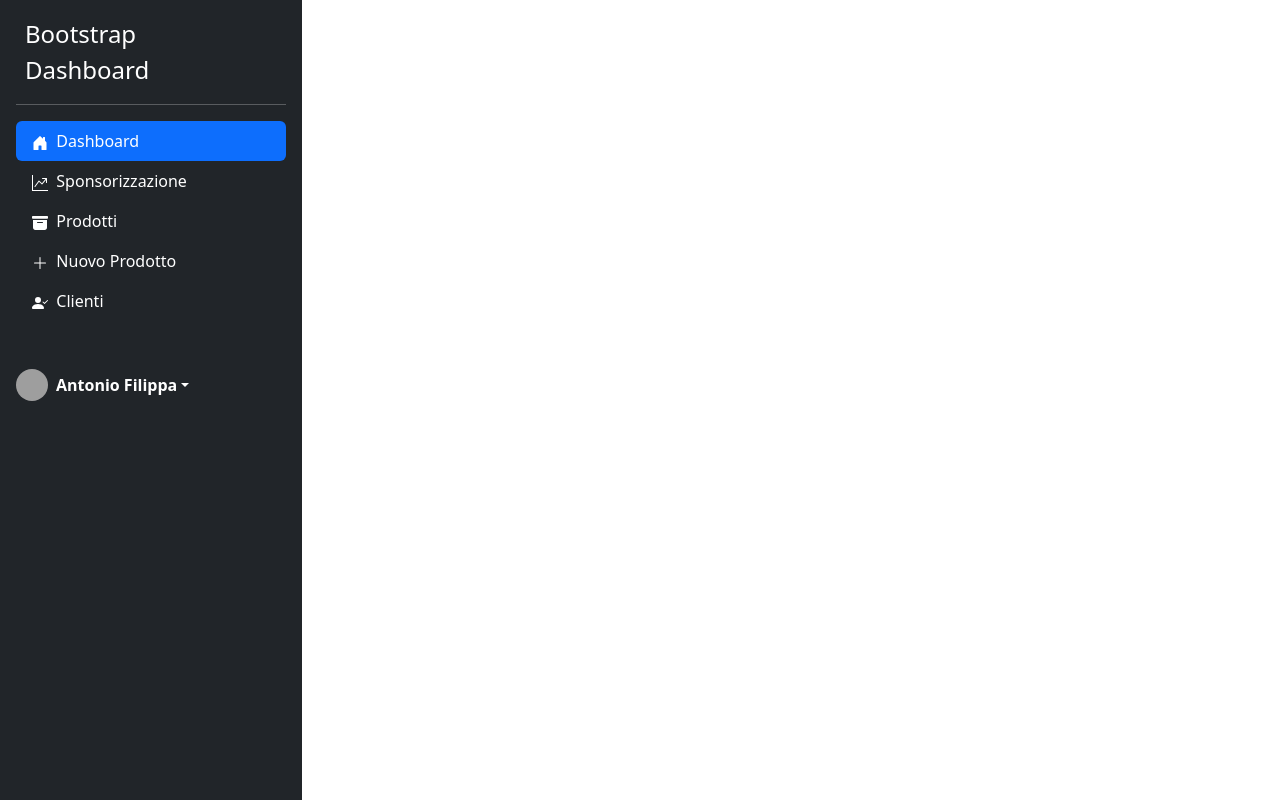
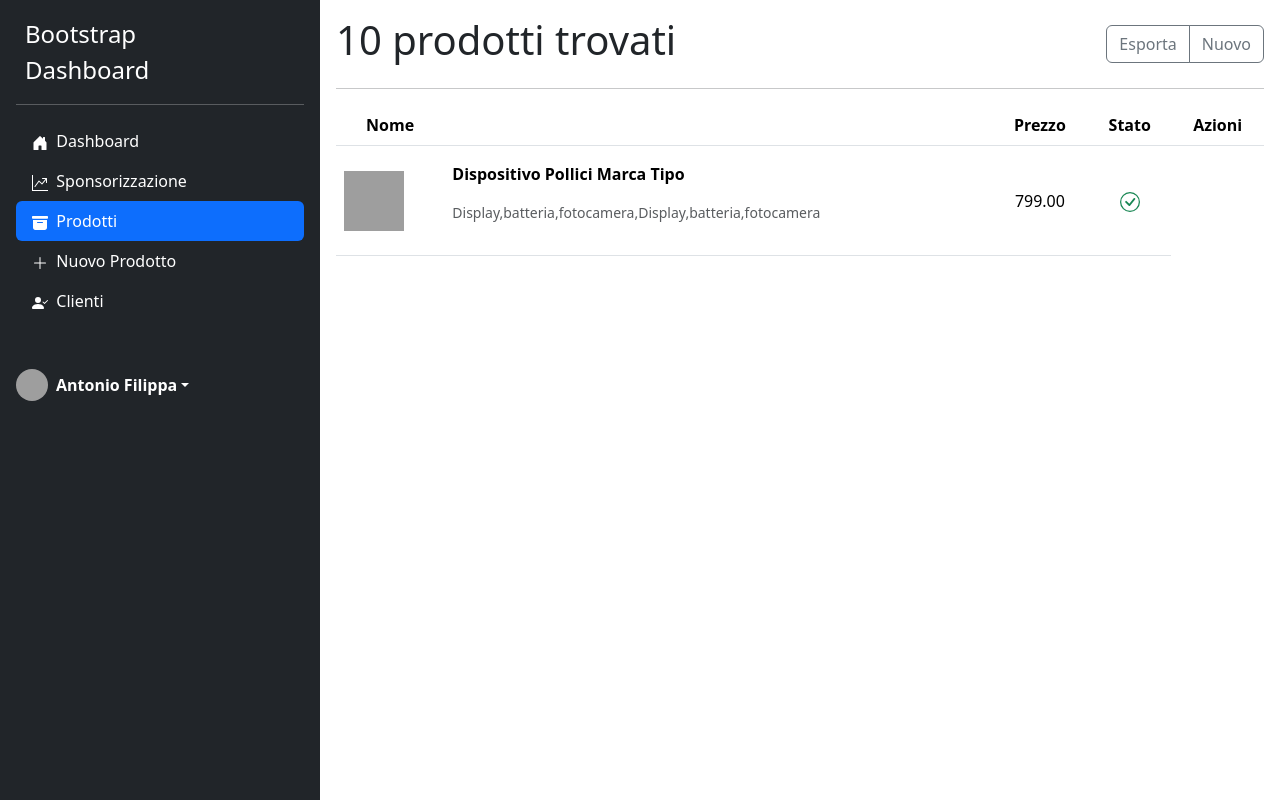
Before and after one commit to AntonioFilippa/html-css-boostrap-dashboard, a plain HTML site: page prodotti.html in a window 1280 px wide. Drawn offline with nearby package versions, Linux system fonts and the light colour scheme; grey boxes are pictures that could not be loaded.

Commit message:
[PRICING AND PRODUCT RESPONSIVE DONE]

```diff
--- a/prodotti.html
+++ b/prodotti.html
@@ -29,16 +29,16 @@
       <div class="collapse navbar-collapse" id="collapsibleNavbar">
         <ul class="navbar-nav">
           <li class="nav-item">
-            <a class="nav-link" href="#">Dashboard</a>
+            <a class="nav-link" href="index.html">Dashboard</a>
           </li>
           <li class="nav-item">
-            <a class="nav-link" href="#">Sponsorizzazione</a>
+            <a class="nav-link" href="sponsorizzazione.html">Sponsorizzazione</a>
           </li>
           <li class="nav-item">
-            <a class="nav-link" href="#">Prodotti</a>
+            <a class="nav-link active" href="prodotti.html">Prodotti</a>
           </li>
           <li class="nav-item">
-            <a class="nav-link" href="#">Nuovo Prodotto</a>
+            <a class="nav-link" href="nuovo-prodotto.html">Nuovo Prodotto</a>
           </li>
           <li class="nav-item">
             <a class="nav-link" href="#">Clienti</a>
@@ -66,10 +66,10 @@
 
 </div>
 
-    <div class="container-fluid p-0">
-        <div class="row">
-            <div class="col-3 d-none d-md-flex ">
-                <div class="flex-column flex-shrink-0 p-3 text-white bg-dark vh-100" style="width: 100%;">
+    <div class="container-fluid p-0 vh-100">
+        <div class="row m-0">
+            <div class="col-3 d-none d-md-flex p-0 ">
+                <div class="flex-column flex-shrink-0 p-3 text-white bg-dark h-100 " style="width: 100%;">
                         <a href="/" class="d-flex align-items-center mb-3 mb-md-0 me-md-auto text-white text-decoration-none">
                           <svg class="bi me-2" width="1" height="32"><use xlink:href="#bootstrap"></use></svg>
                           <span class="fs-4">Bootstrap <br> Dashboard</span>
@@ -77,7 +77,7 @@
                         <hr>
                         <ul class="nav nav-pills flex-column flex-shrink-0">
                           <li class="nav-item">
-                            <a href="#" class="nav-link active" aria-current="page">
+                            <a href="index.html" class="nav-link text-white" aria-current="page">
                                 <svg xmlns="http://www.w3.org/2000/svg" width="16" height="16" fill="currentColor" class="bi bi-house-door-fill" viewBox="0 0 16 16">
                                     <path d="M6.5 14.5v-3.505c0-.245.25-.495.5-.495h2c.25 0 .5.25.5.5v3.5a.5.5 0 0 0 .5.5h4a.5.5 0 0 0 .5-.5v-7a.5.5 0 0 0-.146-.354L13 5.793V2.5a.5.5 0 0 0-.5-.5h-1a.5.5 0 0 0-.5.5v1.293L8.354 1.146a.5.5 0 0 0-.708 0l-6 6A.5.5 0 0 0 1.5 7.5v7a.5.5 0 0 0 .5.5h4a.5.5 0 0 0 .5-.5"/>
                                   </svg>
@@ -87,16 +87,16 @@
                             </a>
                           </li>
                           <li>
-                            <a href="#" class="nav-link text-white">
+                            <a href="sponsorizzazione.html" class="nav-link text-white">
                                 <svg xmlns="http://www.w3.org/2000/svg" width="16" height="16" fill="currentColor" class="bi bi-graph-up-arrow" viewBox="0 0 16 16">
                                     <path fill-rule="evenodd" d="M0 0h1v15h15v1H0zm10 3.5a.5.5 0 0 1 .5-.5h4a.5.5 0 0 1 .5.5v4a.5.5 0 0 1-1 0V4.9l-3.613 4.417a.5.5 0 0 1-.74.037L7.06 6.767l-3.656 5.027a.5.5 0 0 1-.808-.588l4-5.5a.5.5 0 0 1 .758-.06l2.609 2.61L13.445 4H10.5a.5.5 0 0 1-.5-.5"/>
                                   </svg>
-                                <svg class="bi " width="0" height="16"><use xlink:href="#home"></use></svg>
+                                <svg class="bi " width="0" height="16"><use xlink:href="Sponsorizzazione"></use></svg>
                               Sponsorizzazione
                             </a>
                           </li>
                           <li>
-                            <a href="#" class="nav-link text-white">
+                            <a href="prodotti.html" class="nav-link active text-white">
                                 <svg xmlns="http://www.w3.org/2000/svg" width="16" height="16" fill="currentColor" class="bi bi-archive-fill" viewBox="0 0 16 16">
                                     <path d="M12.643 15C13.979 15 15 13.845 15 12.5V5H1v7.5C1 13.845 2.021 15 3.357 15zM5.5 7h5a.5.5 0 0 1 0 1h-5a.5.5 0 0 1 0-1M.8 1a.8.8 0 0 0-.8.8V3a.8.8 0 0 0 .8.8h14.4A.8.8 0 0 0 16 3V1.8a.8.8 0 0 0-.8-.8z"/>
                                   </svg>
@@ -106,7 +106,7 @@
                             </a>
                           </li>
                           <li>
-                            <a href="#" class="nav-link text-white">
+                            <a href="nuovo-prodotto.html" class="nav-link text-white">
                                 <svg xmlns="http://www.w3.org/2000/svg" width="16" height="16" fill="currentColor" class="bi bi-plus-lg" viewBox="0 0 16 16">
                                     <path fill-rule="evenodd" d="M8 2a.5.5 0 0 1 .5.5v5h5a.5.5 0 0 1 0 1h-5v5a.5.5 0 0 1-1 0v-5h-5a.5.5 0 0 1 0-1h5v-5A.5.5 0 0 1 8 2"/>
                                   </svg>
@@ -143,9 +143,79 @@
                       </div>
 
             </div>
-            <div class="col-9 col-sx-12 p-5 m-auto">
+            <div class=" col-sm-12 col-md-9 p-3 overflow-scroll vh-100">
+
+                <div class="row align-items-center">
+                    <div class="col-6">
+
+                      <h1 class="text-start">10 prodotti trovati</h1>
+                    </div>
+                <div class="col-6 text-end">
+
+                    <div class="btn-group" role="group" aria-label="Basic example">
+                      <button type="button" class="btn btn-outline-secondary">Esporta</button>
+                      <button type="button" class="btn btn-outline-secondary">Nuovo</button>
+                    </div>
 
 
+                </div>
+
+
+
+                </div>
+               <hr>
+               <div class="row">
+                <div class="col-12">
+                     <table class="table table-image h-100">
+                <thead>
+                  <tr class="text-center">
+
+                    <th scope="col">Nome</th>
+                    <th scope="col"> </th>
+
+                    <th class="d-none d-md-table-cell" scope="Prezzo">Prezzo</th>
+
+                    <th>Stato</th>
+
+                    <th  class ="col">Azioni</th>
+
+
+                </tr>
+
+            </thead>
+
+            <tbody class="align-middle">
+
+                <tr class="text-left">
+
+                    <th scope="row">
+
+                        <img src="https://picsum.photos/60" alt="width:">
+
+                    </th>
+
+                    <td class="text-left">
+                        <p class="fw-bold">Dispositivo Pollici Marca Tipo</p>
+                        <p class="small text-muted d-none d-lg-block">Display,batteria,fotocamera,Display,batteria,fotocamera</p>
+                    </td>
+
+                    <td class="d-none d-md-table-cell text-center">799.00</td>
+
+
+                    <td class="text-success text-center">
+                        <svg xmlns="http://www.w3.org/2000/svg" width="20" height="20" fill="currentColor" class="bi bi-check-circle text-succes" viewBox="0 0 16 16">
+                            <path d="M8 15A7 7 0 1 1 8 1a7 7 0 0 1 0 14m0 1A8 8 0 1 0 8 0a8 8 0 0 0 0 16"/>
+                            <path d="m10.97 4.97-.02.022-3.473 4.425-2.093-2.094a.75.75 0 0 0-1.06 1.06L6.97 11.03a.75.75 0 0 0 1.079-.02l3.992-4.99a.75.75 0 0 0-1.071-1.05"/>
+                          </svg>
+                    </td>
+
+                  </tr>
+
+
+            </tbody>
+              </table>
+                </div>
+               </div>
 
             </div>
         </div>
```
Also changed, not shown: index.html (+1 -1 lines), nuovo-prodotto.html (+19 -14 lines), sponsorizzazione.html (+3 -3 lines), PROVA.HTML (added).
